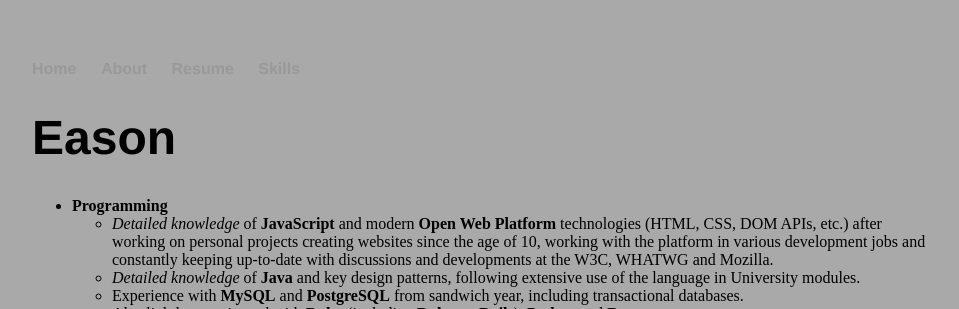
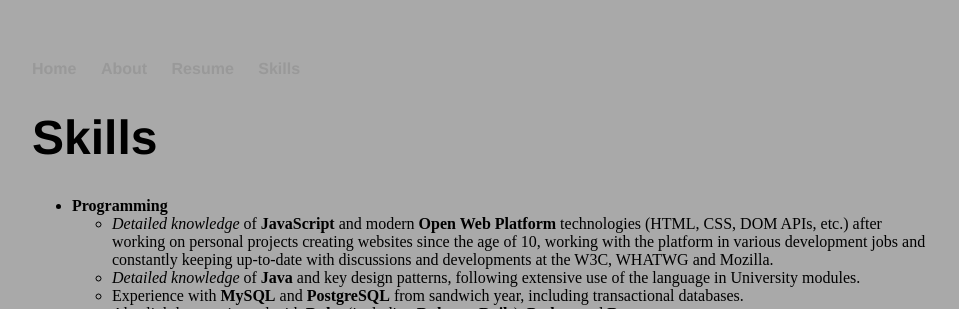
Before and after one commit to Eason666/Easonwang.github.io, a Jekyll site: the page built from blog/index.html, in a window 1280 px wide. Shown: the top 309 px of the page, without its empty margins (160-1119 px from the left). Built offline with Jekyll 4.4.1, drawn with Linux system fonts in a browser that asks for light colours.

Commit message:
Update index.html

```diff
--- a/blog/index.html
+++ b/blog/index.html
@@ -2,7 +2,7 @@
 layout: default
 title: Eason
 ---
-	<h1>{{ page.title }}</h1>
+	<h1 id="skills">Skills</h1>
 	<ul>
 		<li><strong>Programming</strong>
 		<ul><li><em>Detailed knowledge</em> of <strong>JavaScript</strong> and modern <strong>Open Web Platform</strong> technologies (HTML, CSS, DOM APIs, etc.) after working on personal projects creating websites since the age of 10, working with the platform in various development jobs and constantly keeping up-to-date with discussions and developments at the W3C, WHATWG and Mozilla.</li>
```
